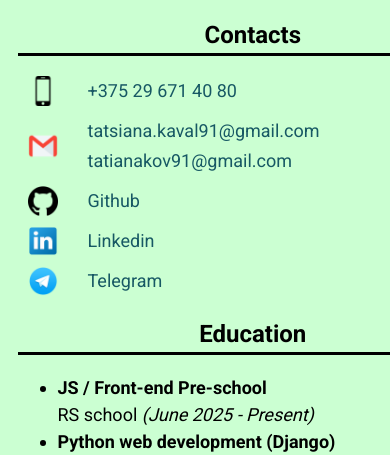
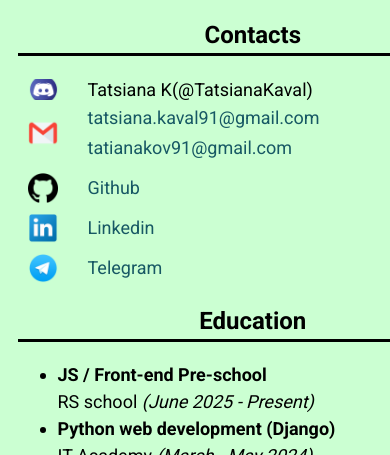
Before and after one commit to TatsianaKaval/rsschool-cv, a plain HTML site: page index.html in a window 390 px wide. Shown: the part 845-1300 px from the top of the page. Drawn offline with Linux system fonts and the light colour scheme.

Commit message:
feat: change the phone number to discord name

```diff
--- a/index.html
+++ b/index.html
@@ -68,9 +68,7 @@
         <section class="section" id="contacts">
           <h2 class="section-title">Contacts</h2>
           <ul class="contacts-list">
-            <li class="contacts-item contact-phone">
-              <a class="contact-link" href="tel:+375296714080">+375&nbsp;29&nbsp;671&nbsp;40&nbsp;80</a>
-            </li>
+            <li class="contacts-item contact-discord">Tatsiana&nbsp;K(&#64;TatsianaKaval)</li>
             <li class="contacts-item contact-mail">
               <a class="contact-link mail-contact-link" href="mailto:tatsiana.kaval91@gmail.com">tatsiana.kaval91@gmail.com</a>
               <a class="contact-link mail-contact-link" href="mailto:tatianakov91@gmail.com">tatianakov91@gmail.com</a>
--- a/style.css
+++ b/style.css
@@ -289,9 +289,6 @@ body {
   border-radius: 50px;
 }
 
-.contact-phone {
-  background-image: url("assets/icons/phone_icon32.png");
-}
 
 .contact-mail {
   display: flex;
@@ -325,6 +322,12 @@ body {
   background-repeat: no-repeat;
   background-size: 30px;
   background-position: left center;
+}
+
+.contact-discord {
+  display: inline;
+  padding-left: 60px;
+  background-image: url("assets/icons/discord_icon32.png");
 }
 
 .contact-mail {
```
Also changed, not shown: assets/icons/discord_icon32.png (added).
